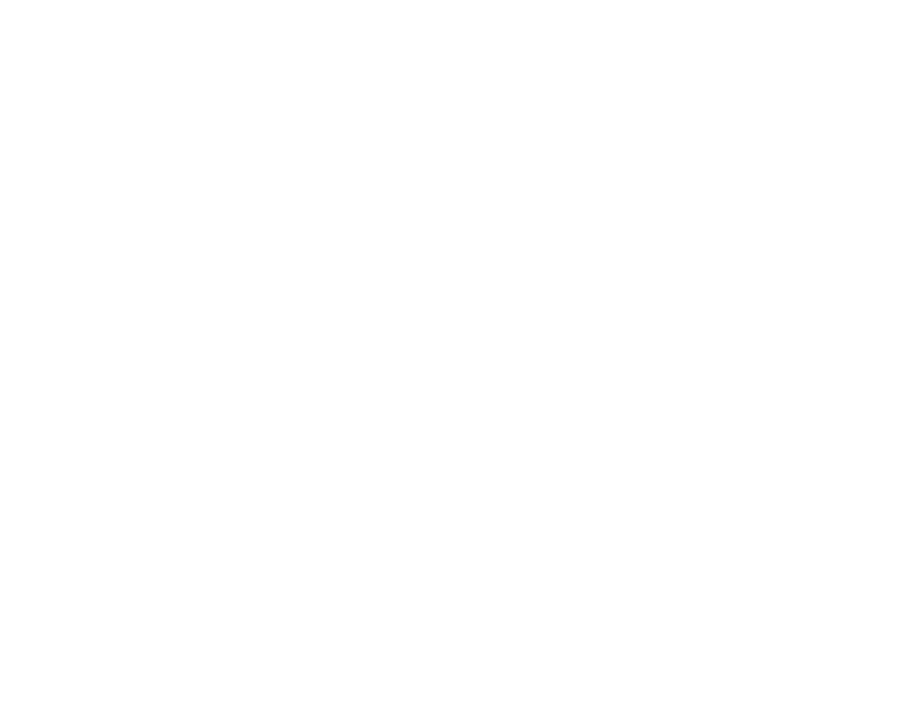
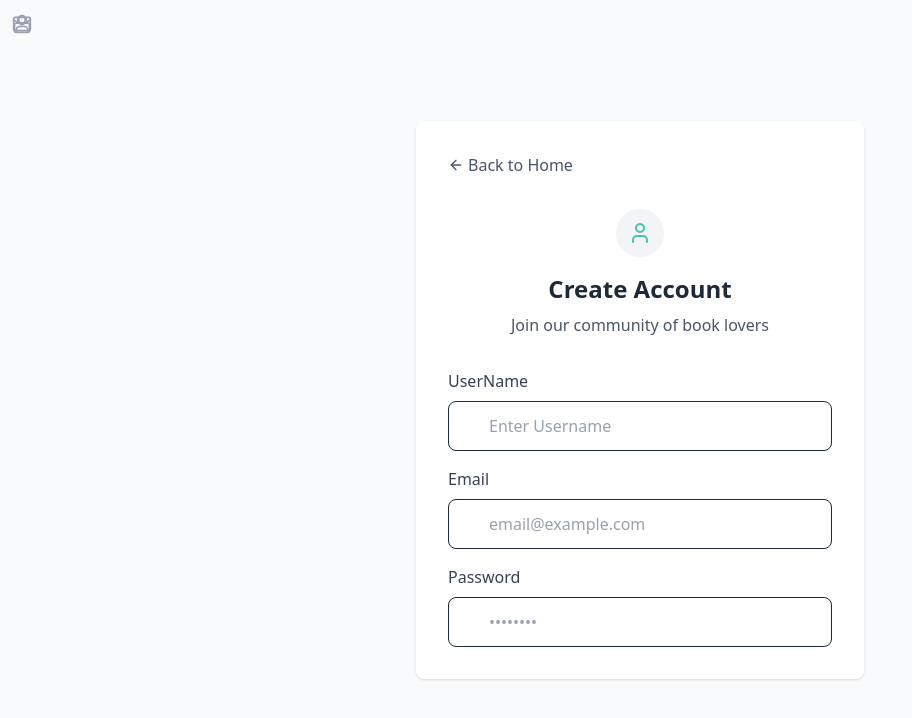
Before and after one commit to Tejascodes21/BookHub, a React (Vite) app in the folder frontend/: page /signup in a window 1280 px wide. Before the commit this address had no page. Shown: the top 718 px of the page, without its empty margins (0-912 px from the left). Built offline with nearby package versions, Linux system fonts and the light colour scheme.

Commit message:
Added Signup page

```diff
--- a/frontend/src/App.jsx
+++ b/frontend/src/App.jsx
@@ -1,11 +1,23 @@
 import React from "react";
 import { BrowserRouter as Router, Routes, Route } from "react-router-dom";
 import Home from "./pages/Home";
+import BookPage from "./pages/BookPage";
+import CartPage from "./pages/CartPage";
+import AboutPage from "./pages/AboutPage";
+import ConatctPage from "./pages/ConatctPage";
+import Login from "./components/Login";
+import SignUp from "./components/SignUp";
 
 const App = () => {
   return (
     <Routes>
       <Route path="/" element={<Home />} />
+      <Route path="/cart" element={<CartPage />} />
+      <Route path="/about" element={<AboutPage />} />
+      <Route path="/books" element={<BookPage />} />
+      <Route path="/contact" element={<ConatctPage />} />
+      <Route path="/login" element={<Login />} />
+      <Route path="/signup" element={<SignUp />} />
     </Routes>
   );
 };
--- /dev/null
+++ b/frontend/src/components/Login.jsx
@@ -0,0 +1,9 @@
+import React from 'react'
+
+const Login = () => {
+  return (
+    <div>Login</div>
+  )
+}
+
+export default Login
--- /dev/null
+++ b/frontend/src/components/SignUp.jsx
@@ -0,0 +1,130 @@
+import React, { useState, useEffect } from "react";
+import { Signup } from "../assets/dummystyles";
+import { Link, useNavigate } from "react-router-dom";
+import { ArrowLeft, User, Mail, Lock } from "lucide-react";
+
+const SignUp = () => {
+  const [formData, setFormData] = useState({
+    username: "",
+    email: "",
+    password: "",
+  });
+  const [showPassword, setShowPassword] = useState(false);
+  const [toast, setToast] = useState({ visible: false, message: "", type: "" });
+  const navigate = useNavigate();
+
+  // TOAST TIMER AND REDIRECT TO LOGIN
+  useEffect(() => {
+    if (toast.visible) {
+      const timer = setTimeout(() => {
+        setToast({ visible: false, message: "", type: "" });
+        if (toast.type === "success") navigate("/login");
+      }, 3000);
+      return () => clearTimeout(timer);
+    }
+  }, [toast, navigate]);
+
+  const handleSubmit = (e) => {
+    e.preventDefault();
+    const { username, email, password } = formData;
+    if (!username.trim() || !email.trim() || !password.trim()) {
+      setToast({
+        visible: true,
+        message: "All fields are required",
+        type: "error",
+      });
+      return;
+    }
+    setToast({ visible: true, message: "Creating Account...", type: "info" });
+    setTimeout(() => {
+      setToast({ visible: true, message: "Account Created!", type: "success" });
+    }, 2000);
+  };
+
+  return (
+    <div className={Signup.container}>
+      {toast.visible && (
+        <div
+          className={`${Signup.toastBase} ${
+            toast.type === "success"
+              ? Signup.toastSuccess
+              : toast.type === "error"
+              ? Signup.toastError
+              : Signup.toastInfo
+          }`}
+        >
+          {toast.message}
+        </div>
+      )}
+      <div className={Signup.card}>
+        <Link to="/" className={Signup.backLink}>
+          <ArrowLeft className="mr-1 h-4 w-4" />
+          Back to Home
+        </Link>
+
+        <div className="text-center mb-8">
+          <div className={Signup.iconContainer}>
+            <User className="h-6 w-6 text-[#43C6AC]" />
+          </div>
+          <h1 className={Signup.heading}>Create Account</h1>
+          <p className={Signup.subtext}>Join our community of book lovers</p>
+        </div>
+
+        <form onSubmit={handleSubmit} className={Signup.form}>
+          <div>
+            <label className={Signup.label}>UserName</label>
+            <div clasName={Signup.inputWrapper}>
+              <User className={Signup.iconLeft} />
+              <input
+                type="text"
+                name="username"
+                placeholder="Enter Username"
+                className={Signup.input}
+                value={formData.username}
+                onChange={(e) =>
+                  setFormData({ ...formData, username: e.target.value })
+                }
+              />
+            </div>
+          </div>
+
+          <div>
+            <label className={Signup.label}>Email</label>
+            <div clasName={Signup.inputWrapper}>
+              <Mail className={Signup.iconLeft} />
+              <input
+                type="email"
+                name="email"
+                placeholder="email@example.com"
+                className={Signup.input}
+                value={formData.email}
+                onChange={(e) =>
+                  setFormData({ ...formData, email: e.target.value })
+                }
+              />
+            </div>
+          </div>
+
+          <div>
+            <label className={Signup.label}>Password</label>
+            <div clasName={Signup.inputWrapper}>
+              <Lock className={Signup.iconLeft} />
+              <input
+                type={showPassword ? "text" : "password"}
+                name="password"
+                placeholder="••••••••"
+                className={Signup.passwordInput}
+                value={formData.password}
+                onChange={(e) =>
+                  setFormData({ ...formData, password: e.target.value })
+                }
+              />
+            </div>
+          </div>
+        </form>
+      </div>
+    </div>
+  );
+};
+
+export default SignUp;
--- /dev/null
+++ b/frontend/src/pages/AboutPage.jsx
@@ -0,0 +1,9 @@
+import React from 'react'
+
+const AboutPage = () => {
+  return (
+    <div>AboutPage</div>
+  )
+}
+
+export default AboutPage
--- /dev/null
+++ b/frontend/src/pages/BookPage.jsx
@@ -0,0 +1,9 @@
+import React from 'react'
+
+const BookPage = () => {
+  return (
+    <div>BookPage</div>
+  )
+}
+
+export default BookPage
--- /dev/null
+++ b/frontend/src/pages/CartPage.jsx
@@ -0,0 +1,9 @@
+import React from 'react'
+
+const CartPage = () => {
+  return (
+    <div>CartPage</div>
+  )
+}
+
+export default CartPage
--- /dev/null
+++ b/frontend/src/pages/ConatctPage.jsx
@@ -0,0 +1,9 @@
+import React from 'react'
+
+const ConatctPage = () => {
+  return (
+    <div>ConatctPage</div>
+  )
+}
+
+export default ConatctPage
```
